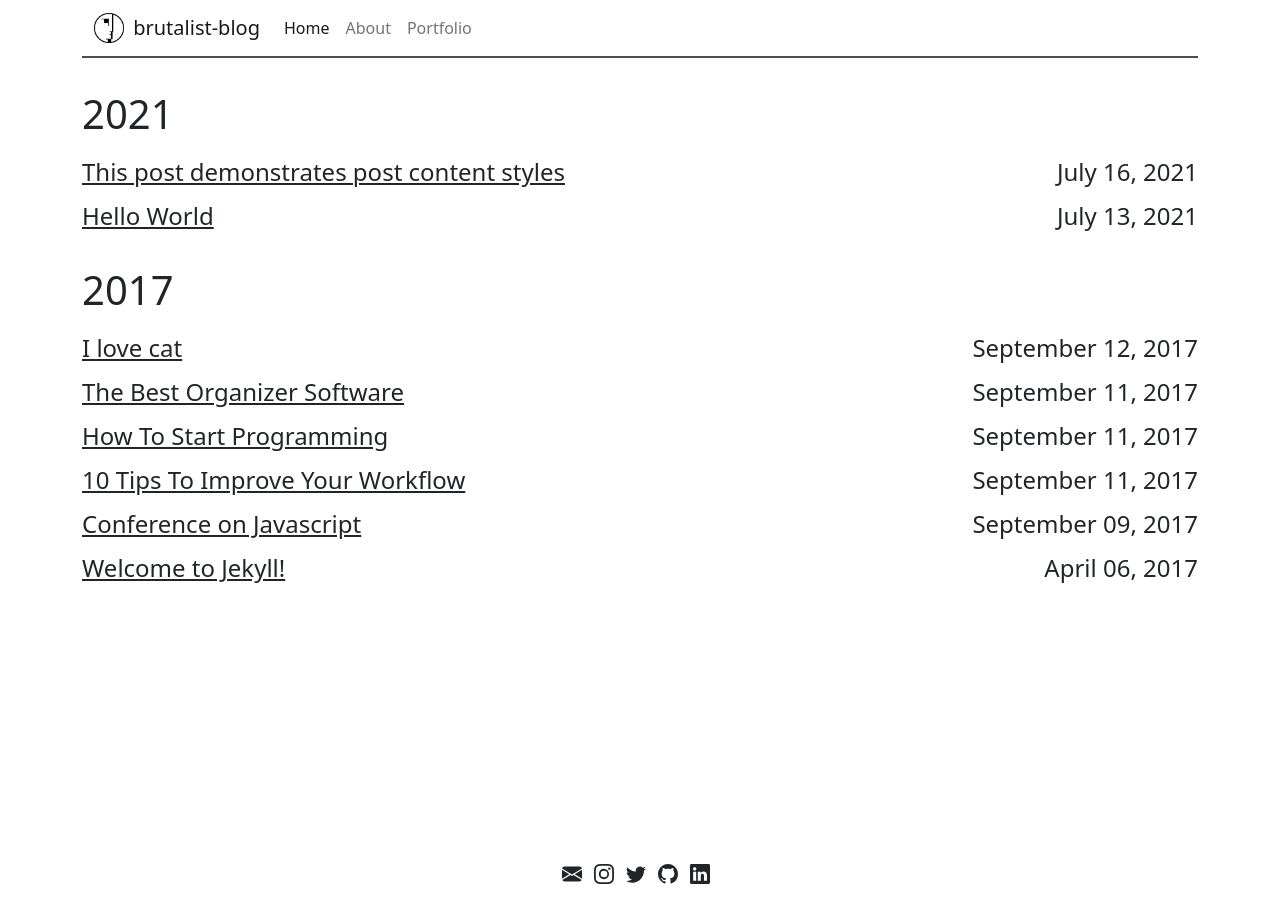
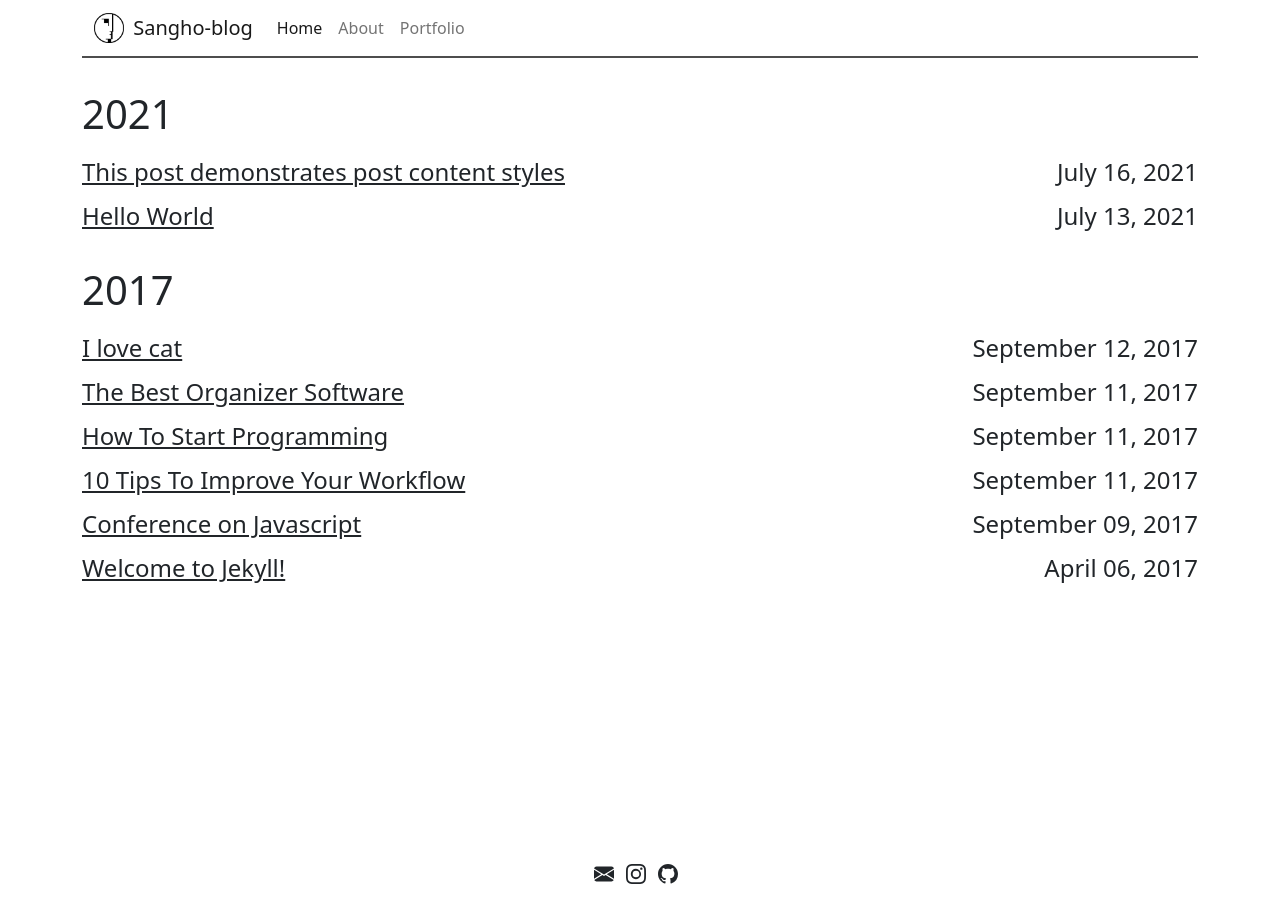
Before and after one commit to sangho527/sangho527.github.io, a Jekyll site: the page built from index.html, in a window 1280 px wide. Built offline with Jekyll 4.4.1, drawn with Linux system fonts in a browser that asks for light colours.

```diff
--- a/_config.yml
+++ b/_config.yml
@@ -3,10 +3,10 @@
 #
 
 # Name of your site (displayed in the navbar)
-name: brutalist-blog
+name: Sangho-blog
 
 # Your site's title (e.g., Ben's Awesome Site, The GitHub Blog, etc.), used as part of the title tag like Home | Ben's Awesome Site.
-title: brutalist-blog
+title: Sangho-blog
 
 # Link to avatar in the navbar (/assets/images/avatar.png). Leave empty if no logo desired. Two avatars for light and dark mode.
 # Avatar for light mode site
@@ -30,7 +30,7 @@ url:
 baseurl: ""
 
 # global author information
-author: andrew-park
+author: sangho-Kim
 
 # URL to a site-wide logo (e.g., /assets/your-company-logo.png)
 logo: /assets/images/light_bauhaus_logo.png
@@ -44,11 +44,11 @@ permalink: /:year/:month/:day/:title/
 footer-links:
   email: mkie0125@gmail.com
   facebook:
-  github: andrewhwanpark/brutalist-blog
-  instagram: andrewhwanpark
-  linkedin: andrewhwanpark
+  github: sanghoKim/sangho-blog
+  instagram: sangxxho
+  linkedin:
   rss: # just type anything here for a working RSS icon
-  twitter: andrewhwanpark
+  twitter:
 
 plugins:
   - jekyll-seo-tag
```
